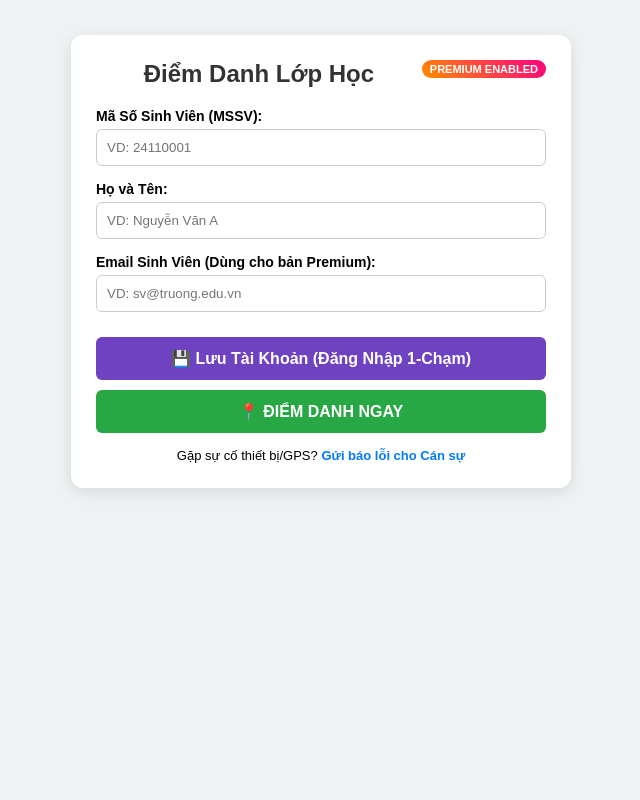
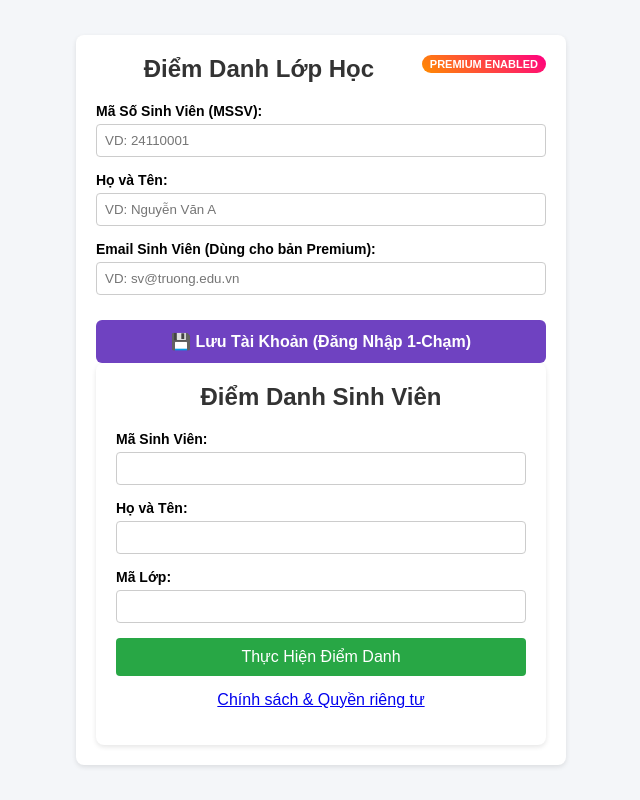
Before and after one commit to dungnguyentien1103-wq/-i-m-Danh-L-p, a Flask app: page / in a window 1280 px wide. Shown: the whole page, without its empty margins (319-959 px from the left). Run offline with Flask 3, Linux system fonts and the light colour scheme.

Commit message:
Update student.html

```diff
--- a/templates/student.html
+++ b/templates/student.html
@@ -52,146 +52,156 @@
             <button class="btn btn-premium" id="btn-save-session" onclick="savePremiumAuth()">💾 Lưu Tài Khoản (Đăng Nhập 1-Chạm)</button>
         </div>
 
-        <button class="btn btn-checkin" onclick="thucHienDiemDanh()">📍 ĐIỂM DANH NGAY</button>
+      <!DOCTYPE html>
+<html lang="vi">
+<head>
+    <meta charset="UTF-8">
+    <meta name="viewport" content="width=device-width, initial-scale=1.0">
+    <title>Sinh Viên - Điểm Danh Online</title>
+    <style>
+        body { font-family: Arial, sans-serif; margin: 20px; background-color: #f4f6f9; }
+        .card { background: white; padding: 20px; border-radius: 8px; max-width: 450px; margin: 0 auto; box-shadow: 0 2px 5px rgba(0,0,0,0.1); }
+        .form-group { margin-bottom: 15px; }
+        label { display: block; margin-bottom: 5px; font-weight: bold; }
+        input { width: 100%; padding: 8px; box-sizing: border-box; border: 1px solid #ccc; border-radius: 4px; }
+        button { width: 100%; padding: 10px; background-color: #28a745; color: white; border: none; border-radius: 4px; font-size: 16px; cursor: pointer; }
+        button:hover { background-color: #218838; }
+        .badge { display: inline-block; padding: 4px 8px; background: #ffc107; color: #000; border-radius: 4px; font-size: 12px; font-weight: bold; }
+        .alert { padding: 10px; margin-top: 15px; border-radius: 4px; display: none; }
+        .alert-success { background: #d4edda; color: #155724; }
+        .alert-danger { background: #f8d7da; color: #721c24; }
+    </style>
+</head>
+<body>
 
-        <div id="status-msg" class="status-box"></div>
+<div class="card">
+    <h2>Điểm Danh Sinh Viên <span id="premiumBadge" class="badge" style="display:none;">PREMIUM 1-CLICK</span></h2>
+    <div id="alertBox" class="alert"></div>
 
-        <!-- PHẦN BÁO LỖI THIẾT BỊ -->
-        <div class="link-toggle">
-            Gặp sự cố thiết bị/GPS? <a href="#" onclick="toggleBaoLoi(); return false;">Gửi báo lỗi cho Cán sự</a>
+    <form id="checkinForm">
+        <div class="form-group">
+            <label>Mã Sinh Viên:</label>
+            <input type="text" id="student_id" required onblur="checkStudentStatus()">
         </div>
 
-        <div id="form-bao-loi" style="display: none; background: #fff3cd; padding: 15px; border-radius: 8px; margin-top: 15px; border: 1px solid #ffeeba;">
-            <h4 style="margin-top:0;">Gửi Yêu Cầu Báo Lỗi</h4>
-            <input type="text" id="bl_mssv" placeholder="Nhập MSSV" style="margin-bottom:8px;">
-            <input type="text" id="bl_hoten" placeholder="Nhập Họ Tên" style="margin-bottom:8px;">
-            <textarea id="bl_lydo" style="width:100%; height:50px; border-radius:4px; padding:5px;" placeholder="Lý do (VD: Đổi điện thoại, lỗi GPS...)"></textarea>
-            <button class="btn" style="background:#ffc107; color:#000;" onclick="sendBaoLoi()">Gửi Yêu Cầu</button>
+        <div id="extraFields">
+            <div class="form-group">
+                <label>Họ và Tên:</label>
+                <input type="text" id="full_name">
+            </div>
+            <div class="form-group">
+                <label>Mã Lớp:</label>
+                <input type="text" id="class_code">
             </div>
         </div>
 
+        <button type="button" onclick="submitCheckin()">Thực Hiện Điểm Danh</button>
+    </form>
+    <p style="text-align: center; margin-top: 15px;"><a href="/privacy-policy">Chính sách & Quyền riêng tư</a></p>
+</div>
+
 <script>
-        // Khởi tạo Device ID duy nhất lưu ở trình duyệt
-        let deviceId = localStorage.getItem('user_device_id');
-        if (!deviceId) {
-            deviceId = 'dev_' + Math.random().toString(36).substring(2) + Date.now().toString(36);
-            localStorage.setItem('user_device_id', deviceId);
+    let isRegistered = false;
+    let hasPremium = false;
+
+    // Tự động khôi phục dữ liệu từ localStorage
+    window.onload = function() {
+        if(localStorage.getItem('saved_student_id')) {
+            document.getElementById('student_id').value = localStorage.getItem('saved_student_id');
+            checkStudentStatus();
         }
+    };
 
-        // Kiểm tra Auto-Login khi tải trang (Premium Feature)
-        document.addEventListener("DOMContentLoaded", () => {
-            checkSavedSession();
+    async function checkStudentStatus() {
+        const studentId = document.getElementById('student_id').value.trim();
+        if (!studentId) return;
+
+        const res = await fetch('/api/student/check-status', {
+            method: 'POST',
+            headers: {'Content-Type': 'application/json'},
+            body: JSON.stringify({ student_id: studentId })
         });
+        const data = await res.json();
 
-        function checkSavedSession() {
-            const savedUser = JSON.parse(localStorage.getItem('student_premium_session'));
-            if (savedUser && savedUser.mssv) {
-                document.getElementById('mssv').value = savedUser.mssv;
-                document.getElementById('ho_ten').value = savedUser.ho_ten;
+        if (data.registered) {
+            isRegistered = true;
+            hasPremium = data.has_premium;
+            document.getElementById('full_name').value = data.full_name;
+            document.getElementById('class_code').value = data.class_code;
 
-                document.getElementById('user-info-text').innerText = `Xin chào: ${savedUser.ho_ten} (${savedUser.mssv})`;
-                document.getElementById('premium-welcome-box').style.display = 'block';
-                document.getElementById('form-inputs').style.display = 'none'; // Ẩn ô nhập cho gọn
+            if (hasPremium) {
+                document.getElementById('extraFields').style.display = 'none';
+                document.getElementById('premiumBadge').style.display = 'inline-block';
+            } else {
+                document.getElementById('extraFields').style.display = 'block';
+                document.getElementById('premiumBadge').style.display = 'none';
+            }
+        } else {
+            isRegistered = false;
+            hasPremium = false;
+            document.getElementById('extraFields').style.display = 'block';
+            document.getElementById('premiumBadge').style.display = 'none';
         }
     }
 
-        async function savePremiumAuth() {
-            const mssv = document.getElementById('mssv').value.trim();
-            const ho_ten = document.getElementById('ho_ten').value.trim();
-            const email = document.getElementById('email').value.trim();
+    function submitCheckin() {
+        const alertBox = document.getElementById('alertBox');
+        alertBox.style.display = 'none';
 
-            if (!mssv || !ho_ten || !email) {
-                alert("Vui lòng điền đủ MSSV, Họ tên và Email!");
+        if (!navigator.geolocation) {
+            alert('Trình duyệt không hỗ trợ định vị GPS!');
             return;
         }
 
-            const res = await fetch('/api/student/auth', {
+        navigator.geolocation.getCurrentPosition(async (pos) => {
+            const studentId = document.getElementById('student_id').value.trim();
+            const fullName = document.getElementById('full_name').value.trim();
+            const classCode = document.getElementById('class_code').value.trim();
+
+            // Đăng ký lần đầu nếu chưa có tài khoản
+            if (!isRegistered) {
+                const regRes = await fetch('/api/student/register-first-time', {
                     method: 'POST',
                     headers: {'Content-Type': 'application/json'},
-                body: JSON.stringify({ mssv, ho_ten, email })
+                    body: JSON.stringify({ student_id: studentId, full_name: fullName, class_code: classCode })
                 });
-            const data = await res.json();
-
-            if (data.success) {
-                localStorage.setItem('student_premium_session', JSON.stringify({ mssv, ho_ten, email }));
-                alert("Đã kích hoạt tính năng Premium! Lần sau bạn không cần nhập lại nữa.");
-                checkSavedSession();
-            } else {
-                alert(data.message);
+                const regData = await regRes.json();
+                if (!regData.success) {
+                    showAlert(regData.message, false);
+                    return;
                 }
             }
 
-        function logout() {
-            localStorage.removeItem('student_premium_session');
-            document.getElementById('premium-welcome-box').style.display = 'none';
-            document.getElementById('form-inputs').style.display = 'block';
-            document.getElementById('mssv').value = '';
-            document.getElementById('ho_ten').value = '';
+            // Thực hiện Điểm Danh
+            const checkinRes = await fetch('/api/student/checkin', {
+                method: 'POST',
+                headers: {'Content-Type': 'application/json'},
+                body: JSON.stringify({
+                    student_id: studentId,
+                    full_name: fullName,
+                    class_code: classCode,
+                    lat: pos.coords.latitude,
+                    lng: pos.coords.longitude
+                })
+            });
+
+            const checkinData = await checkinRes.json();
+            if (checkinData.success) {
+                localStorage.setItem('saved_student_id', studentId);
+                showAlert(checkinData.message, true);
+            } else {
+                showAlert(checkinData.message, false);
+            }
+        }, (err) => {
+            showAlert('Vui lòng bật quyền truy cập vị trí GPS!', false);
+        });
     }
 
-        function thucHienDiemDanh() {
-            const mssv = document.getElementById('mssv').value.trim();
-            const ho_ten = document.getElementById('ho_ten').value.trim();
-
-            if (!mssv || !ho_ten) {
-                showStatus("Vui lòng nhập MSSV và Họ tên!", false);
-                return;
-            }
-
-            showStatus("Đang lấy vị trí GPS...", true);
-
-            if ("geolocation" in navigator) {
-                navigator.geolocation.getCurrentPosition((pos) => {
-                    sendCheckin(mssv, ho_ten, pos.coords.latitude, pos.coords.longitude);
-                }, (err) => {
-                    // Nếu lỗi GPS vẫn thử gửi để backend kiểm tra xem có bắt bắt buộc GPS không
-                    sendCheckin(mssv, ho_ten, null, null);
-                }, { enableHighAccuracy: true, timeout: 7000 });
-            } else {
-                sendCheckin(mssv, ho_ten, null, null);
-            }
-        }
-
-        async function sendCheckin(mssv, ho_ten, lat, lng) {
-            try {
-                const res = await fetch('/api/student/checkin', {
-                    method: 'POST',
-                    headers: { 'Content-Type': 'application/json' },
-                    body: JSON.stringify({ mssv, ho_ten, device_id: deviceId, lat, lng })
-                });
-                const data = await res.json();
-                showStatus(data.message, data.success);
-            } catch (e) {
-                showStatus("Không thể kết nối tới máy chủ điểm danh!", false);
-            }
-        }
-
-        function showStatus(msg, isSuccess) {
-            const box = document.getElementById('status-msg');
+    function showAlert(msg, isSuccess) {
+        const box = document.getElementById('alertBox');
         box.innerText = msg;
-            box.className = 'status-box ' + (isSuccess ? 'status-success' : 'status-error');
+        box.className = 'alert ' + (isSuccess ? 'alert-success' : 'alert-danger');
         box.style.display = 'block';
-        }
-
-        function toggleBaoLoi() {
-            const f = document.getElementById('form-bao-loi');
-            f.style.display = f.style.display === 'none' ? 'block' : 'none';
-        }
-
-        async function sendBaoLoi() {
-            const mssv = document.getElementById('bl_mssv').value;
-            const ho_ten = document.getElementById('bl_hoten').value;
-            const ly_do = document.getElementById('bl_lydo').value;
-
-            if(!mssv || !ho_ten || !ly_do) { alert("Vui lòng nhập đầy đủ!"); return; }
-
-            await fetch('/api/student/bao-loi', {
-                method: 'POST',
-                headers: {'Content-Type': 'application/json'},
-                body: JSON.stringify({ mssv, ho_ten, ly_do, device_id: deviceId })
-            });
-            alert("Đã gửi báo lỗi thành công!");
-            toggleBaoLoi();
     }
 </script>
 </body>
```
Lines whose indentation alone changed are shown as unchanged.
